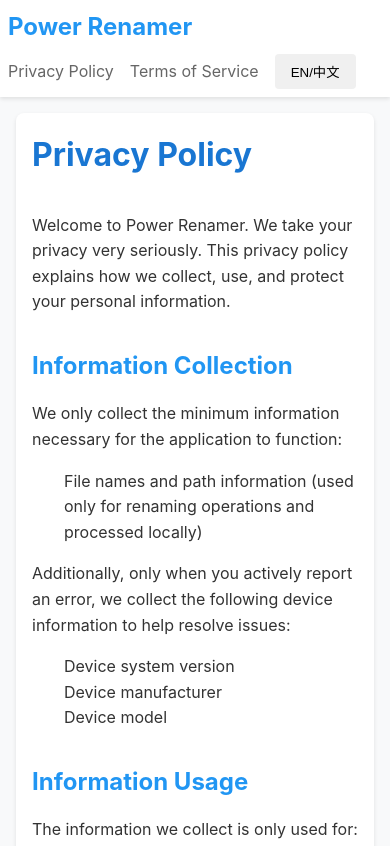
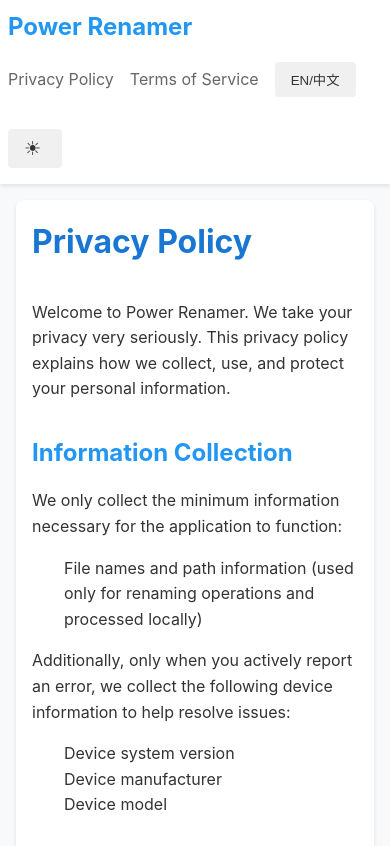
Before and after one commit to LightningRenamer/lightning-renamer-privacy, a plain HTML site: page privacy.html in a window 390 px wide. Shown: the top 846 px of the page. Drawn offline with Linux system fonts and the light colour scheme.

Commit message:
Update privacy.html

```diff
--- a/privacy.html
+++ b/privacy.html
@@ -5,6 +5,32 @@
         <meta name="viewport" content="width=device-width, initial-scale=1.0" />
         <title>Privacy Policy - Power Renamer</title>
         <style>
+            :root {
+                --background-color: #f8f9fa;
+                --text-color: #333;
+                --header-background: #ffffff;
+                --card-background: #ffffff;
+                --shadow-color: rgba(0, 0, 0, 0.1);
+                --primary-color: #2196f3;
+                --primary-dark: #1976d2;
+                --secondary-color: #666;
+                --hover-color: #e0e0e0;
+                --button-background: #f0f0f0;
+            }
+
+            [data-theme="dark"] {
+                --background-color: #121212;
+                --text-color: #e0e0e0;
+                --header-background: #1e1e1e;
+                --card-background: #2d2d2d;
+                --shadow-color: rgba(0, 0, 0, 0.3);
+                --primary-color: #64b5f6;
+                --primary-dark: #42a5f5;
+                --secondary-color: #aaaaaa;
+                --hover-color: #3d3d3d;
+                --button-background: #3d3d3d;
+            }
+
             * {
                 margin: 0;
                 padding: 0;
@@ -14,18 +40,20 @@
             body {
                 font-family: -apple-system, BlinkMacSystemFont, 'Segoe UI', Roboto, Oxygen, Ubuntu, Cantarell, 'Open Sans', 'Helvetica Neue', sans-serif;
                 line-height: 1.6;
-                color: #333;
-                background-color: #f8f9fa;
+                color: var(--text-color);
+                background-color: var(--background-color);
+                transition: background-color 0.3s ease, color 0.3s ease;
             }
 
             .header {
-                background-color: #ffffff;
-                box-shadow: 0 2px 4px rgba(0, 0, 0, 0.1);
+                background-color: var(--header-background);
+                box-shadow: 0 2px 4px var(--shadow-color);
                 padding: 1rem;
                 position: fixed;
                 width: 100%;
                 top: 0;
                 z-index: 1000;
+                transition: background-color 0.3s ease;
             }
 
             .nav {
@@ -39,8 +67,9 @@
             .logo {
                 font-size: 1.5rem;
                 font-weight: bold;
-                color: #2196f3;
+                color: var(--primary-color);
                 text-decoration: none;
+                transition: color 0.3s ease;
             }
 
             .nav-links {
@@ -50,54 +79,75 @@
             }
 
             .nav-links a {
-                color: #666;
+                color: var(--secondary-color);
                 text-decoration: none;
                 transition: color 0.3s ease;
             }
 
             .nav-links a:hover {
-                color: #2196f3;
+                color: var(--primary-color);
             }
 
-            .language-switch {
-                background: #f0f0f0;
+            .button {
+                background: var(--button-background);
                 border: none;
                 padding: 0.5rem 1rem;
                 border-radius: 4px;
                 cursor: pointer;
                 transition: background-color 0.3s ease;
+                color: var(--text-color);
+                margin-left: 1rem;
             }
 
-            .language-switch:hover {
-                background: #e0e0e0;
+            .button:hover {
+                background: var(--hover-color);
+            }
+
+            .theme-switch {
+                display: flex;
+                align-items: center;
+                justify-content: center;
+                margin-left: 1rem;
+            }
+
+            .theme-icon {
+                font-size: 1.2rem;
+                margin-right: 0.3rem;
             }
 
             .main {
                 max-width: 800px;
                 margin: 6rem auto 2rem;
                 padding: 2rem;
-                background: white;
+                background: var(--card-background);
                 border-radius: 8px;
-                box-shadow: 0 2px 4px rgba(0, 0, 0, 0.1);
+                box-shadow: 0 2px 4px var(--shadow-color);
+                transition: background-color 0.3s ease;
             }
 
             h1 {
-                color: #1976d2;
+                color: var(--primary-dark);
                 margin-bottom: 2rem;
+                transition: color 0.3s ease;
             }
 
             h2 {
-                color: #2196f3;
+                color: var(--primary-color);
                 margin: 2rem 0 1rem;
+                transition: color 0.3s ease;
             }
 
             p {
                 margin-bottom: 1rem;
+                color: var(--text-color);
+                transition: color 0.3s ease;
             }
 
             ul {
                 margin-bottom: 1rem;
                 padding-left: 2rem;
+                color: var(--text-color);
+                transition: color 0.3s ease;
             }
 
             [data-lang='zh'] {
@@ -139,6 +189,10 @@
                 .main {
                     margin-top: 1rem;
                 }
+
+                .button {
+                    margin: 0.5rem 0;
+                }
             }
         </style>
     </head>
@@ -151,7 +205,11 @@
                     <a href="privacy.html" data-lang="en">Privacy Policy</a>
                     <a href="terms.html" data-lang="zh">用户协议</a>
                     <a href="terms.html" data-lang="en">Terms of Service</a>
-                    <button class="language-switch" onclick="toggleLanguage()">EN/中文</button>
+                    <button class="button language-switch" onclick="toggleLanguage()">EN/中文</button>
+                    <button class="button theme-switch" onclick="toggleTheme()">
+                        <span class="theme-icon light-icon">☀</span>
+                        <span class="theme-icon dark-icon" style="display: none;">☾</span>
+                    </button>
                 </div>
             </nav>
         </header>
@@ -219,6 +277,7 @@
         </main>
 
         <script>
+            // 语言切换
             function toggleLanguage() {
                 const html = document.documentElement;
                 const newLang = html.classList.contains('lang-zh') ? 'en' : 'zh';
@@ -237,9 +296,43 @@
                 }
             }
 
-            // 页面加载时检查并应用保存的语言偏好
+            // 主题切换
+            function toggleTheme() {
+                const body = document.body;
+                const lightIcon = document.querySelector('.light-icon');
+                const darkIcon = document.querySelector('.dark-icon');
+
+                // 切换主题
+                const currentTheme = body.getAttribute('data-theme');
+                const newTheme = currentTheme === 'dark' ? 'light' : 'dark';
+
+                body.setAttribute('data-theme', newTheme);
+
+                // 更新图标显示
+                if (newTheme === 'dark') {
+                    lightIcon.style.display = 'none';
+                    darkIcon.style.display = 'inline-block';
+                } else {
+                    lightIcon.style.display = 'inline-block';
+                    darkIcon.style.display = 'none';
+                }
+
+                // 保存主题偏好
+                try {
+                    localStorage.setItem('preferred-theme', newTheme);
+                } catch (e) {
+                    console.warn('Failed to save theme preference:', e);
+                }
+            }
+
+            // 页面加载时检查并应用保存的语言和主题偏好
             document.addEventListener('DOMContentLoaded', () => {
                 const html = document.documentElement;
+                const body = document.body;
+                const lightIcon = document.querySelector('.light-icon');
+                const darkIcon = document.querySelector('.dark-icon');
+
+                // 应用保存的语言偏好
                 try {
                     const savedLang = localStorage.getItem('preferred-language');
                     const validLang = savedLang === 'en' || savedLang === 'zh' ? savedLang : 'en';
@@ -255,6 +348,26 @@
                     html.classList.add('lang-en');
                     html.setAttribute('lang', 'en');
                 }
+
+                // 应用保存的主题偏好
+                try {
+                    const savedTheme = localStorage.getItem('preferred-theme');
+                    const validTheme = savedTheme === 'light' || savedTheme === 'dark' ? savedTheme : 'light';
+
+                    if (validTheme === 'dark') {
+                        body.setAttribute('data-theme', 'dark');
+                        lightIcon.style.display = 'none';
+                        darkIcon.style.display = 'inline-block';
+                    } else {
+                        body.setAttribute('data-theme', 'light');
+                        lightIcon.style.display = 'inline-block';
+                        darkIcon.style.display = 'none';
+                    }
+                } catch (e) {
+                    console.error('Error loading theme preference:', e);
+                    // 出错时使用默认亮色模式
+                    body.setAttribute('data-theme', 'light');
+                }
             });
         </script>
     </body>
```
